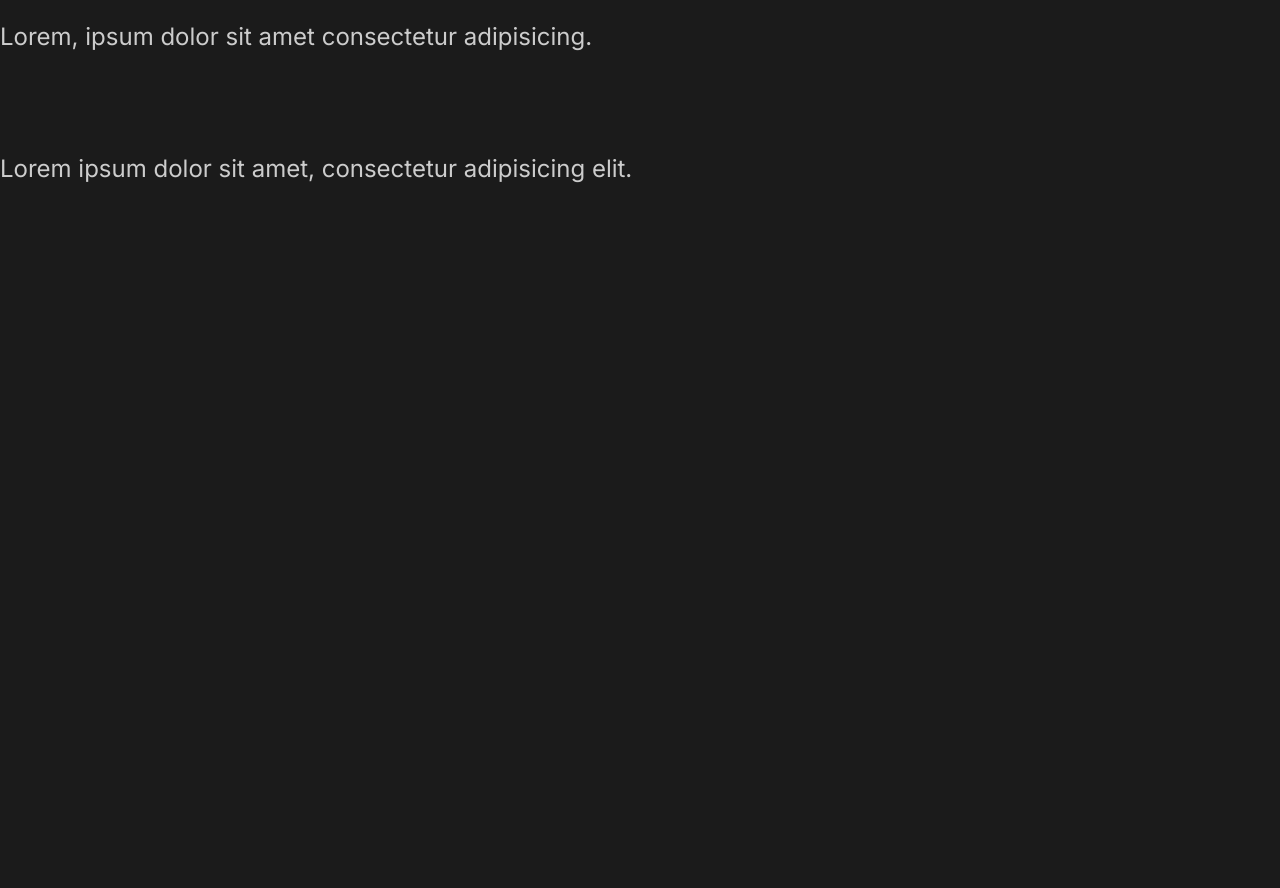
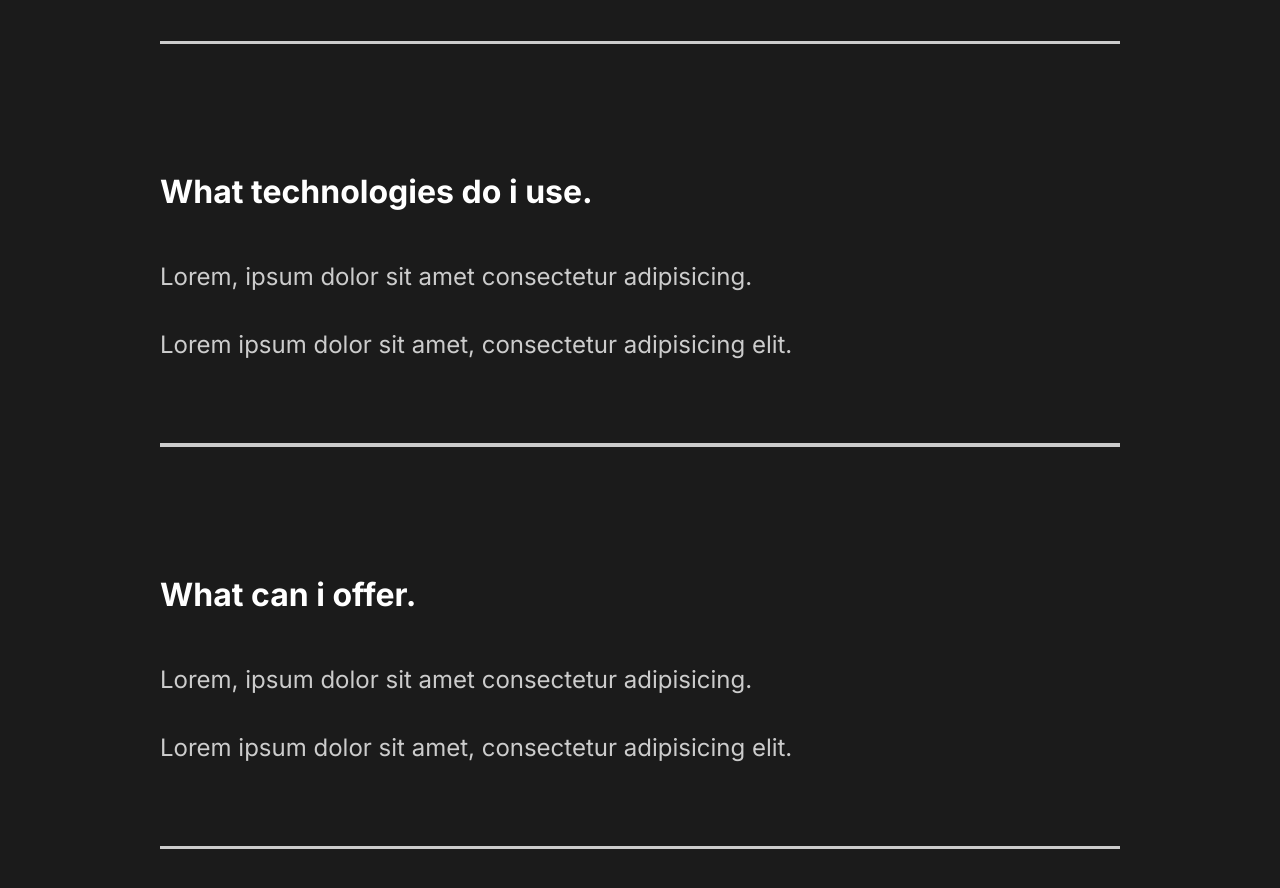
Before and after one commit to Atuitjr/portfolio, a React (Create React App) app: page / in a window 1280 px wide. Shown: the part 3020-3908 px from the top of the page. Before the commit the page ends 3255 px from the top, so only its background shows below. Built offline with nearby package versions, Linux system fonts and the light colour scheme.

Commit message:
Added styling to faq component

```diff
--- a/src/components/FaqSection.tsx
+++ b/src/components/FaqSection.tsx
@@ -1,8 +1,10 @@
 import React from 'react';
+import styled from 'styled-components';
+import { About } from '../styles';
 
 const FaqSection = () => {
     return (
-        <div className='faq'>
+        <FAQ>
             <h2>
                 Any questions <span>FAQ</span>
             </h2>
@@ -15,6 +17,7 @@
                         elit.
                     </p>
                 </div>
+                <div className='faqLine' />
             </div>
             <div className='question'>
                 <h4>Daily schedule.</h4>
@@ -25,6 +28,7 @@
                         elit.
                     </p>
                 </div>
+                <div className='faqLine' />
             </div>
             <div className='question'>
                 <h4>What technologies do i use.</h4>
@@ -35,6 +39,7 @@
                         elit.
                     </p>
                 </div>
+                <div className='faqLine' />
             </div>
             <div className='question'>
                 <h4>What can i offer.</h4>
@@ -45,9 +50,37 @@
                         elit.
                     </p>
                 </div>
+                <div className='faqLine' />
             </div>
-        </div>
+        </FAQ>
     );
 };
 
+const FAQ = styled(About)`
+    display: block;
+    span {
+        display: block;
+    }
+    h2 {
+        padding: 2rem;
+        font-weight: lighter;
+    }
+    .faqLine {
+        background: #ccc;
+        height: 0.2rem;
+        margin: 2rem 0rem;
+        width: 100%;
+    }
+    .question {
+        padding: 3rem 0rem;
+        cursor: pointer;
+    }
+    .answer {
+        padding: 2rem 0rem;
+        p {
+            padding: 1rem 0rem;
+        }
+    }
+`;
+
 export default FaqSection;
--- a/src/components/GlobalStyle.tsx
+++ b/src/components/GlobalStyle.tsx
@@ -38,6 +38,7 @@
 
 h4{
   font-weight:bold;
+  font-size: 2rem;
 }
 
 a{
```
Also changed, not shown: 1 other file (tests, documents, lock files or other folders).
